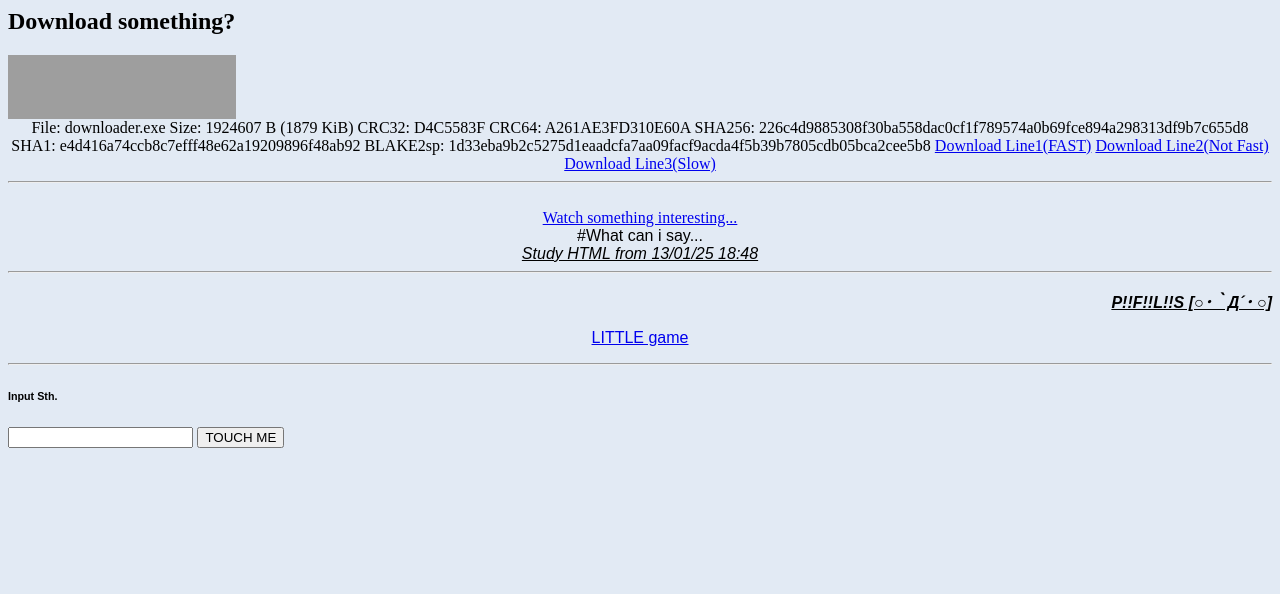
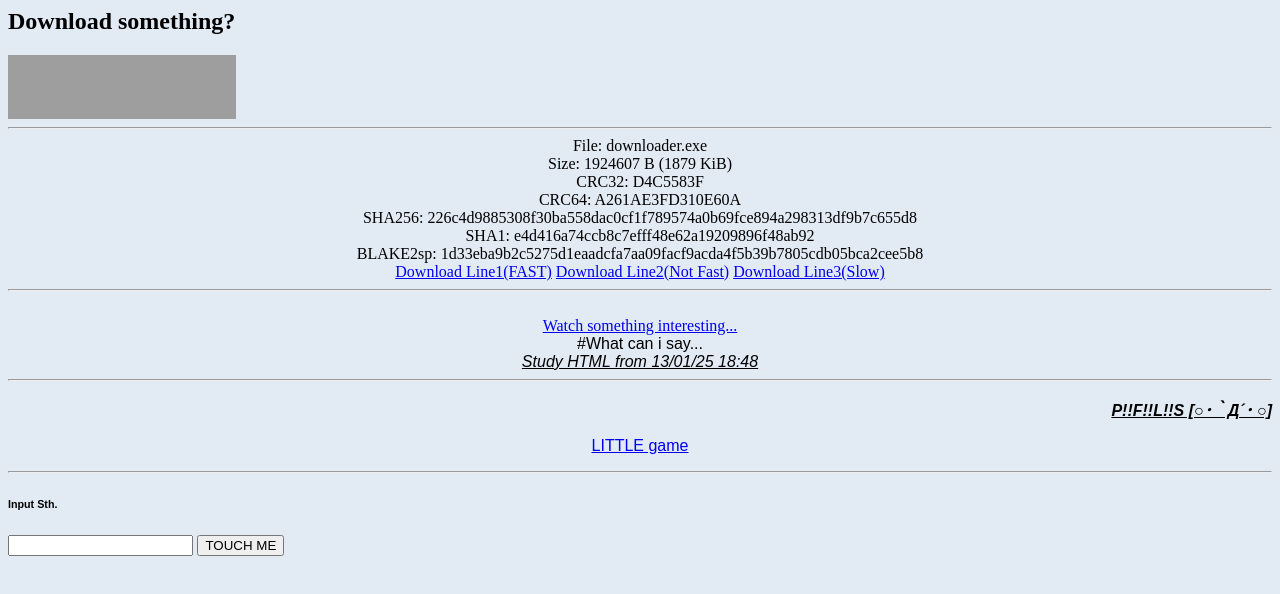
Before and after one commit to ShenBBBBTTTT/ShenBBBBTTTT.github.io, a plain HTML site: page index.html in a window 1280 px wide. Drawn offline with Linux system fonts and the light colour scheme; grey boxes are pictures that could not be loaded.

Commit message:
Update index.html

```diff
--- a/index.html
+++ b/index.html
@@ -5,13 +5,14 @@
   <h2>Download something?</h2>
   <img src="https://img.baidu.re/i/2025/01/u8k0tg.png" width="228" height="64"/></br>
   <div style="text-align:center;">
-  File: downloader.exe
-  Size: 1924607 B (1879 KiB)
-  CRC32: D4C5583F
-  CRC64: A261AE3FD310E60A
-  SHA256: 226c4d9885308f30ba558dac0cf1f789574a0b69fce894a298313df9b7c655d8
-  SHA1: e4d416a74ccb8c7efff48e62a19209896f48ab92
-  BLAKE2sp: 1d33eba9b2c5275d1eaadcfa7aa09facf9acda4f5b39b7805cdb05bca2cee5b8
+  <hr />
+  File: downloader.exe</br>
+  Size: 1924607 B (1879 KiB)</br>
+  CRC32: D4C5583F</br>
+  CRC64: A261AE3FD310E60A</br>
+  SHA256: 226c4d9885308f30ba558dac0cf1f789574a0b69fce894a298313df9b7c655d8</br>
+  SHA1: e4d416a74ccb8c7efff48e62a19209896f48ab92</br>
+  BLAKE2sp: 1d33eba9b2c5275d1eaadcfa7aa09facf9acda4f5b39b7805cdb05bca2cee5b8</br>
   <a href="https://file.uhsea.com/2501/18bf26635a33df4392ee99d2526c3b94QD.exe" target="_blank">Download Line1(FAST)</a>
   <a href="https://pan.baidu.re/down.php/c8f082eb8804be72b06cd9b60dbf3917.exe" target="_blank">Download Line2(Not Fast)</a>
   <a href="https://shenbbbbtttt.github.io/downloader.exe" target="_blank">Download Line3(Slow)</a><hr /></br>
```
